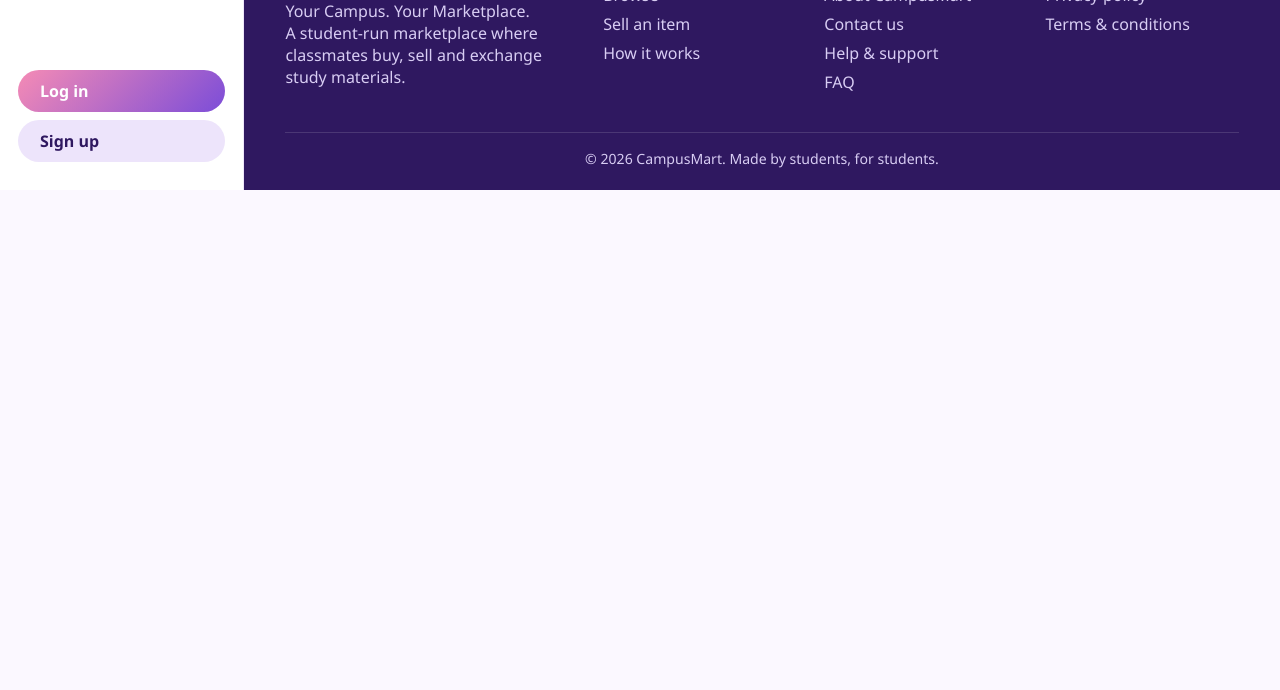
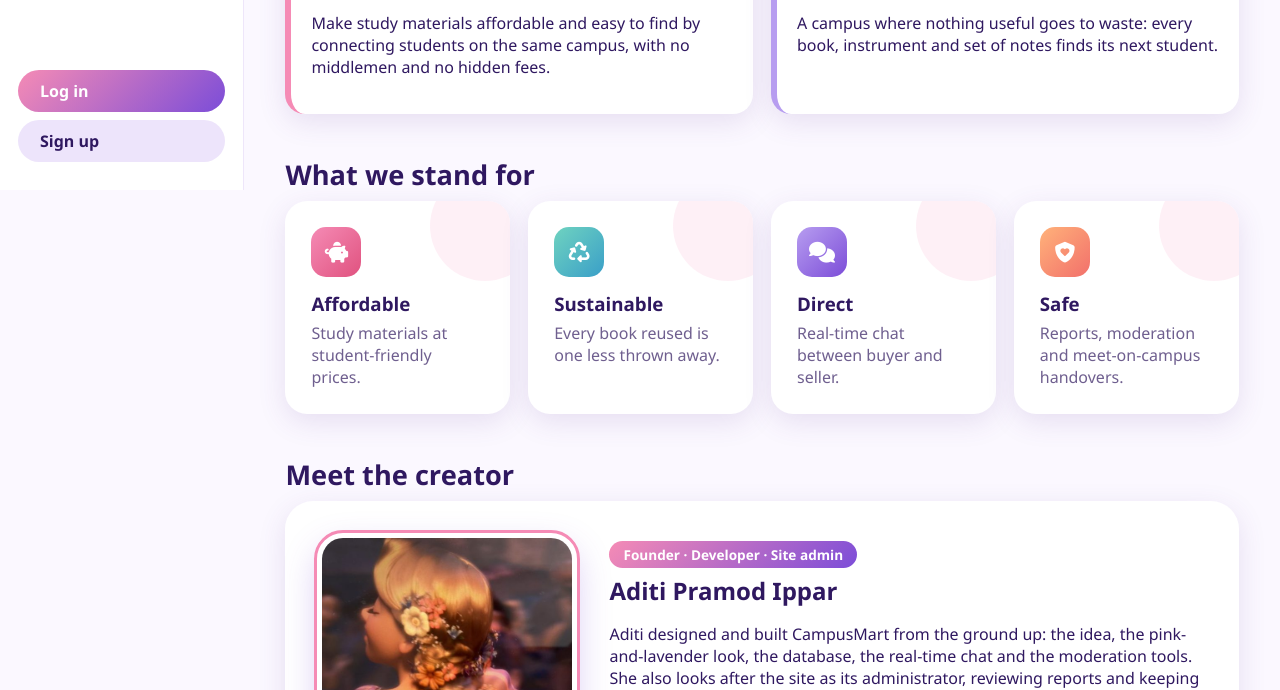
Before and after one commit to aditiippar/campusmart, a website: page public/about.html in a window 1280 px wide. Shown: the part 610-1300 px from the top of the page. Before the commit the page ends 800 px from the top, so only its background shows below. Drawn offline with Linux system fonts and the light colour scheme; no server answers.

Commit message:
Revamp About page with new content and layout
Updated the About page with new content and structure, including mission, vision, and creator details.

```diff
--- a/public/about.html
+++ b/public/about.html
@@ -1,3 +1,10 @@
-<!DOCTYPE html><html lang="en"><head><meta charset="utf-8"><meta name="viewport" content="width=device-width,initial-scale=1"><title>About – CampusMart</title>
-<link rel="stylesheet" href="/css/style.css"></head><body ><header class="nav" id="nav"></header><main><div class="card"><h1>About CampusMart</h1><p>Your Campus. Your Marketplace. A student-to-student marketplace for study materials.</p></div></main><footer id="foot"></footer>
-<script src="/js/common.js"></script></body></html>
+<!DOCTYPE html><html lang="en"><head><meta charset="utf-8"><meta name="viewport" content="width=device-width,initial-scale=1"><title>About – CampusMart</title><link rel="stylesheet" href="/css/style.css"></head><body><header id="nav"></header><main><div class="hero2" style="grid-template-columns:1fr"><div><span class="pill">💜 About us</span><h1>Made by a student, <span class="grad">for students</span></h1><p>CampusMart is a campus marketplace where students buy, sell and reuse textbooks, notes, calculators and other study essentials, directly with each other.</p></div></div>
+<h2 class="sec">Our mission &amp; vision</h2><div class="vm"><div class="card"><h3><i class="fa-solid fa-bullseye" style="color:var(--accent)"></i> Mission</h3><p>Make study materials affordable and easy to find by connecting students on the same campus, with no middlemen and no hidden fees.</p></div>
+<div class="card"><h3><i class="fa-solid fa-seedling" style="color:var(--accent)"></i> Vision</h3><p>A campus where nothing useful goes to waste: every book, instrument and set of notes finds its next student.</p></div></div>
+<h2 class="sec">What we stand for</h2><div class="why"><div class="wcard"><span class="ico c1"><i class="fa-solid fa-piggy-bank"></i></span><h3>Affordable</h3><p>Study materials at student-friendly prices.</p></div><div class="wcard"><span class="ico c4"><i class="fa-solid fa-recycle"></i></span><h3>Sustainable</h3><p>Every book reused is one less thrown away.</p></div><div class="wcard"><span class="ico c2"><i class="fa-solid fa-comments"></i></span><h3>Direct</h3><p>Real-time chat between buyer and seller.</p></div><div class="wcard"><span class="ico c3"><i class="fa-solid fa-shield-heart"></i></span><h3>Safe</h3><p>Reports, moderation and meet-on-campus handovers.</p></div></div>
+<h2 class="sec">Meet the creator</h2>
+<div class="creator"><img class="cphoto" src="/assets/images/creator.jpg" alt="Aditi Pramod Ippar"><div><span class="role">Founder · Developer · Site admin</span><h2>Aditi Pramod Ippar</h2>
+<p>Aditi designed and built CampusMart from the ground up: the idea, the pink-and-lavender look, the database, the real-time chat and the moderation tools. She also looks after the site as its administrator, reviewing reports and keeping the marketplace safe and friendly.</p>
+<p><a class="btn" href="mailto:aditiippar@gmail.com"><i class="fa-solid fa-envelope"></i> aditiippar@gmail.com</a></p></div></div>
+<h2 class="sec">Built with</h2><p class="sub">A modern, secure stack that runs entirely on one platform.</p><div class="techs"><span class="tag">Node.js</span><span class="tag">Express</span><span class="tag">PostgreSQL</span><span class="tag">Prisma</span><span class="tag">Socket.IO</span><span class="tag">Google Sign-In</span><span class="tag">Render</span></div>
+<div class="band"><h2>Join the campus marketplace</h2><p>Found a bug or have an idea? Tell us. CampusMart gets better with every student.</p><a class="btn big" href="/marketplace">Browse products</a><a class="btn big" href="/contact">Contact us</a></div></main><footer id="foot"></footer><script src="/js/common.js"></script></body></html>
```
